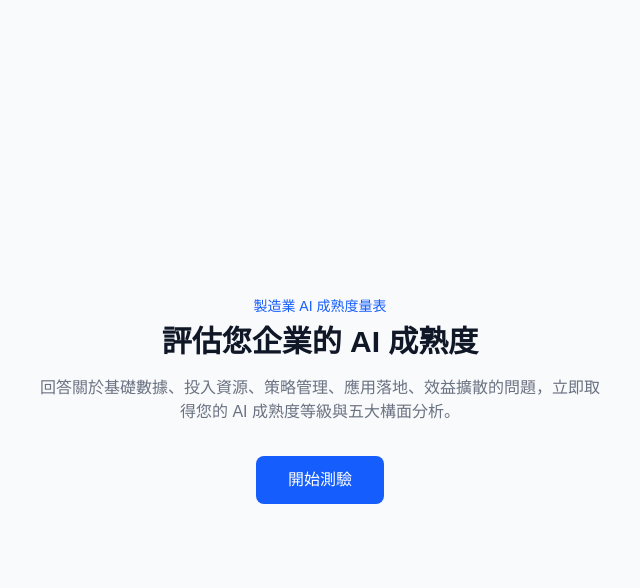
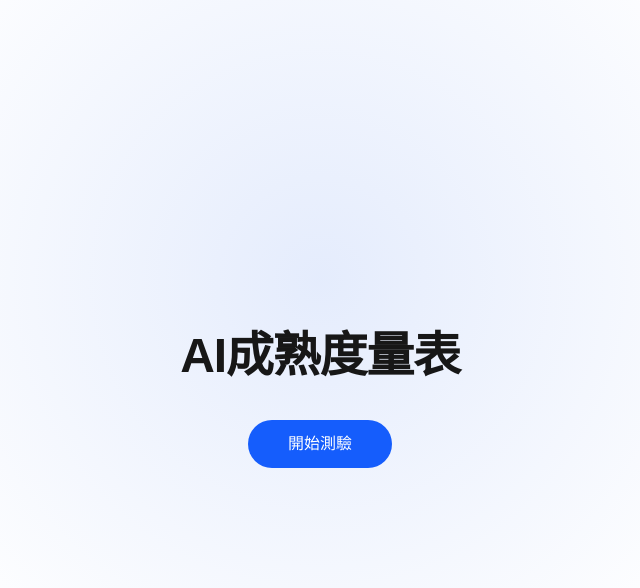
Before and after one commit to sharonyangg/ai-maturity-scale, a Next.js app: page / in a window 1280 px wide. Shown: the top 588 px of the page, without its empty margins (320-960 px from the left). Built offline with nearby package versions, Linux system fonts and the light colour scheme.

Commit message:
Simplify cover page to title + start button
Drops the eyebrow text and description in favor of a minimal centered
layout, and fixes the page metadata title/lang leftover from scaffolding.

```diff
--- a/src/app/layout.tsx
+++ b/src/app/layout.tsx
@@ -13,14 +13,14 @@ const geistMono = Geist_Mono({
 });
 
 export const metadata: Metadata = {
-  title: "Create Next App",
-  description: "Generated by create next app",
+  title: "AI成熟度量表",
+  description: "製造業AI成熟度自我評估",
 };
 
 export default function RootLayout({ children }: LayoutProps<"/">) {
   return (
     <html
-      lang="en"
+      lang="zh-Hant"
       className={`${geistSans.variable} ${geistMono.variable} h-full antialiased`}
     >
       <body className="min-h-full flex flex-col">{children}</body>
--- a/src/app/page.tsx
+++ b/src/app/page.tsx
@@ -1,19 +1,24 @@
 import Link from "next/link";
-import { DIMENSION_LABELS, DIMENSION_ORDER } from "@/lib/scoring/dimensions";
 
 export default function Home() {
   return (
-    <div className="flex min-h-screen flex-col items-center justify-center bg-gray-50 px-4">
-      <div className="max-w-xl text-center">
-        <p className="text-sm font-medium text-blue-600">製造業 AI 成熟度量表</p>
-        <h1 className="mt-2 text-3xl font-bold text-gray-900">評估您企業的 AI 成熟度</h1>
-        <p className="mt-4 text-gray-500">
-          回答關於{DIMENSION_ORDER.map((d) => DIMENSION_LABELS[d]).join("、")}
-          的問題，立即取得您的 AI 成熟度等級與五大構面分析。
-        </p>
+    <div className="relative flex min-h-screen items-center justify-center overflow-hidden bg-white dark:bg-neutral-950">
+      <div
+        className="pointer-events-none absolute inset-0"
+        style={{
+          backgroundImage:
+            "radial-gradient(circle at 50% 35%, rgba(37,99,235,0.12), transparent 60%)",
+        }}
+      />
+
+      <div className="relative flex flex-col items-center px-6 text-center">
+        <h1 className="text-4xl font-bold tracking-tight text-neutral-900 dark:text-neutral-50 sm:text-5xl">
+          AI成熟度量表
+        </h1>
+
         <Link
           href="/quiz/0"
-          className="mt-8 inline-block rounded-lg bg-blue-600 px-8 py-3 font-medium text-white hover:bg-blue-700"
+          className="mt-10 rounded-full bg-blue-600 px-10 py-3 text-base font-medium text-white transition-colors hover:bg-blue-700"
         >
           開始測驗
         </Link>
```
